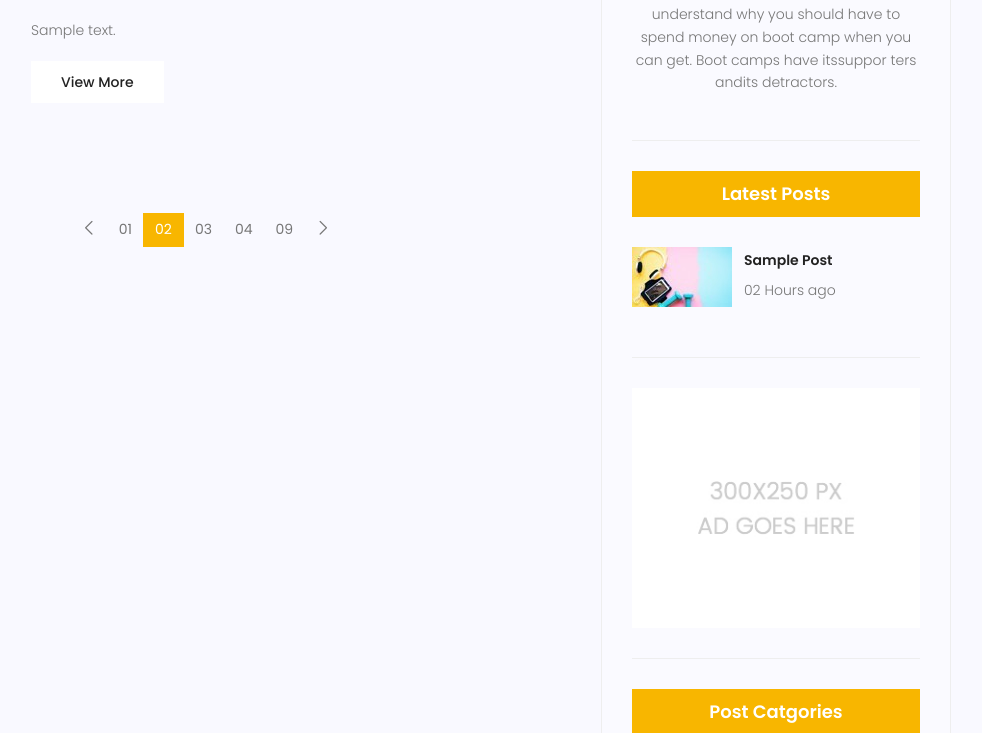
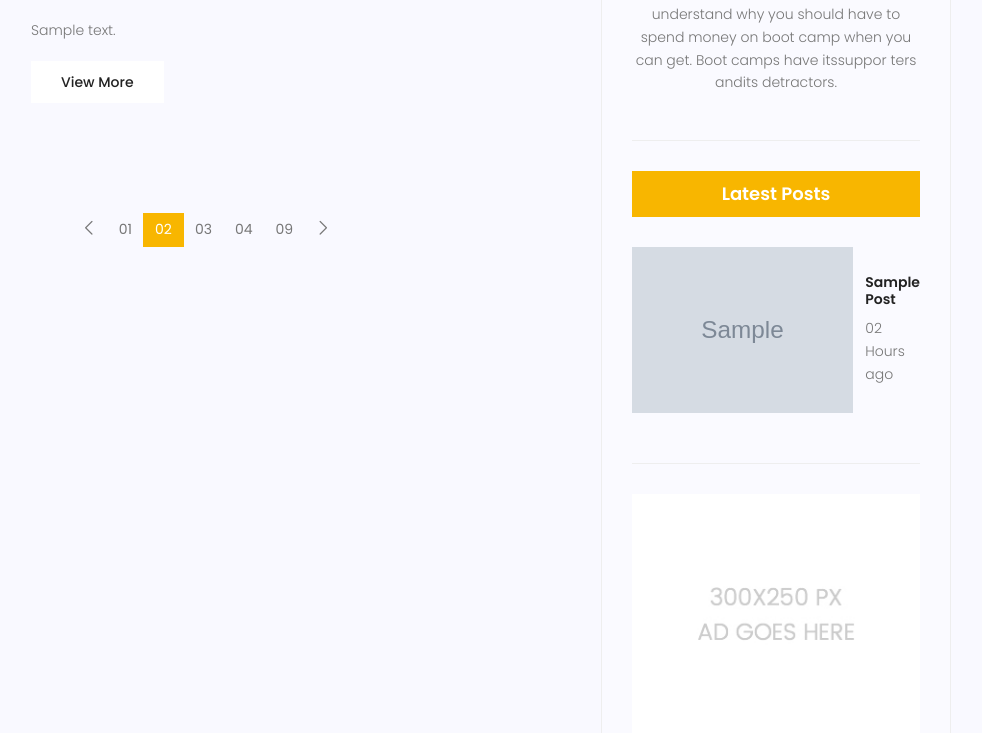
Before and after one commit to arman-ala/mk_django_1, a Django app: page /blog/ in a window 1280 px wide. Shown: the part 1537-2270 px from the top of the page, without its empty margins (244-1226 px from the left). Run offline with Django 4.2, Linux system fonts and the light colour scheme; tables that the repository leaves empty hold one stand-in row (values such as "Sample post"); grey boxes marked "Sample" are stand-in pictures; some libraries are stand-ins or nearby versions.

Commit message:
blog-latest_posts src of img tag is updated.

```diff
--- a/templates/blog/blog-latest_posts.html
+++ b/templates/blog/blog-latest_posts.html
@@ -5,7 +5,7 @@
         {% for post in posts %}
         <div class="single-post-list d-flex flex-row align-items-center">
             <div class="thumb">
-                <img class="img-fluid" src="{% static 'img/blog/pp1.jpg' %}" alt="">
+                <img class="img-fluid" src="{{ post.image.url }}" alt="">
             </div>
             <div class="details">
                 <a href="blog-single.html"><h6>{{ post.title|title }}</h6></a>
```
